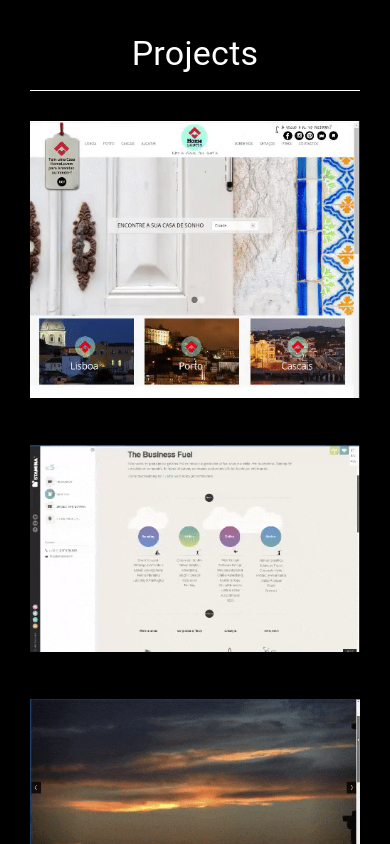
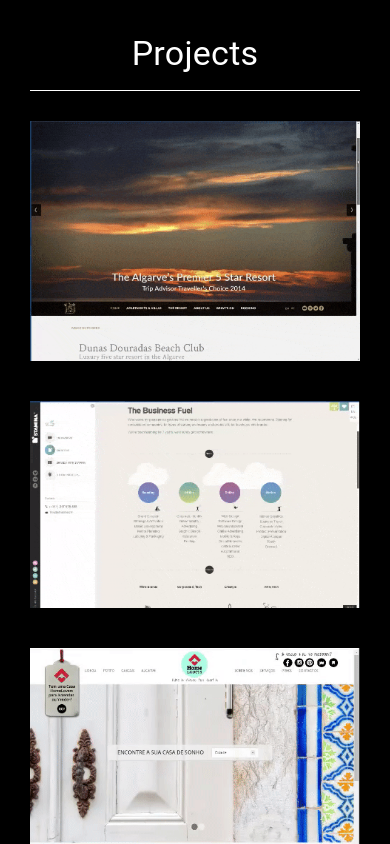
Before and after one commit to BM-BrunoMarques/portfolio, a React (Create React App) app: page / in a window 390 px wide. Shown: the part 820-1664 px from the top of the page. Built offline with nearby package versions, Linux system fonts and the light colour scheme.

Commit message:
stable version with projects on mobile

```diff
--- a/src/Components/MainContent/Projects/LazyImage/LazyImage.jsx
+++ b/src/Components/MainContent/Projects/LazyImage/LazyImage.jsx
@@ -4,7 +4,7 @@ import { motion } from "framer-motion";
 
 const LazyImage = ({ width, height, src, ...rest }) => {
   const [ref, inView] = useInView({
-    triggerOnce: false,
+    triggerOnce: true,
     rootMargin: "0px 0px",
   });
 
@@ -14,14 +14,16 @@ const LazyImage = ({ width, height, src, ...rest }) => {
       data-inview={inView}
       style={{
         position: "relative",
-        paddingBottom: `${(height / width) * 15}%`,
+        maxWidth: "440px",
+        marginBottom: 35,
+        maxHeight: height,
       }}
     >
       {inView && (
         <motion.img
-          initial={{ opacity: 0 }}
-          animate={{ opacity: 1 }}
-          transition={{ type: "spring", duration: 1.3 }}
+          initial={{ opacity: 0}}
+          animate={{ opacity: 1}}
+          transition={{ type: "spring", duration: 1.3, delay: 0.3 }}
           {...rest}
           src={src}
           style={{ maxWidth: "100%" }}
--- a/src/Components/MainContent/Projects/Projects.jsx
+++ b/src/Components/MainContent/Projects/Projects.jsx
@@ -15,7 +15,7 @@ import apcer from "./gif/apcer.gif";
 import postfeet from "./gif/postfeet.gif";
 import mnm from "./gif/mnm.gif";
 import chippers from "./gif/chippers.gif";
-import wwm from "./gif/chippers.gif";
+import wwm from "./gif/wwm.gif";
 import nswomen from "./gif/nswomen.gif";
 
 import LazyImage from "./LazyImage/LazyImage";
@@ -65,17 +65,17 @@ const Projects = () => {
             flexDirection: "column",
           }}
         >
+          <LazyImage key={3} width={464} height={390} src={ddbc} />
+          <LazyImage key={2} width={464} height={390} src={stamina} />
           <LazyImage key={1} width={464} height={390} src={homeLovers} />
-          <LazyImage key={2} width={464} height={390} src={stamina} />
-          <LazyImage key={3} width={464} height={390} src={ddbc} />
           <LazyImage key={4} width={464} height={390} src={puroV} />
           <LazyImage key={5} width={464} height={390} src={jnabais} />
           <LazyImage key={6} width={464} height={390} src={chippers} />
           <LazyImage key={7} width={464} height={390} src={postfeet} />
           <LazyImage key={8} width={464} height={390} src={mnm} />
+          <LazyImage key={10} width={464} height={390} src={apcer} />
           <LazyImage key={9} width={464} height={390} src={wwm} />
-          <LazyImage key={9} width={464} height={390} src={apcer} />
-          <LazyImage key={9} width={464} height={390} src={nswomen} />
+          <LazyImage key={11} width={464} height={390} src={nswomen} />
         </div>
       </AnimatePresence>
 
```
